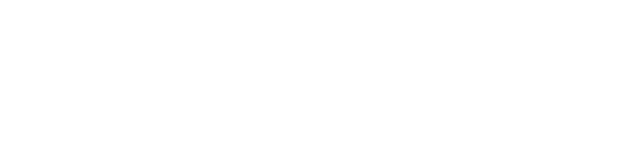
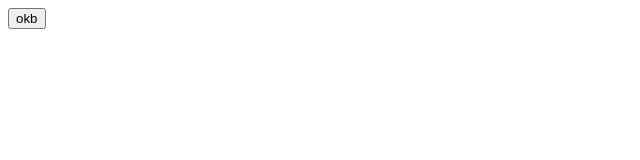
Before and after one commit to Ciel503/tes3, a plain HTML site: page index.html in a window 1280 px wide. Shown: the full height of the page, 0-640 px from the left. Drawn offline with Linux system fonts and the light colour scheme.

Commit message:
branch butao

```diff
--- /dev/null
+++ b/css.css
@@ -0,0 +1,3 @@
+body{
+    background-color: black;
+}
--- a/index.html
+++ b/index.html
@@ -6,6 +6,7 @@
     <title>Document</title>
 </head>
 <body>
+    <button>okb</button>
 
 </body>
 </html>
```
